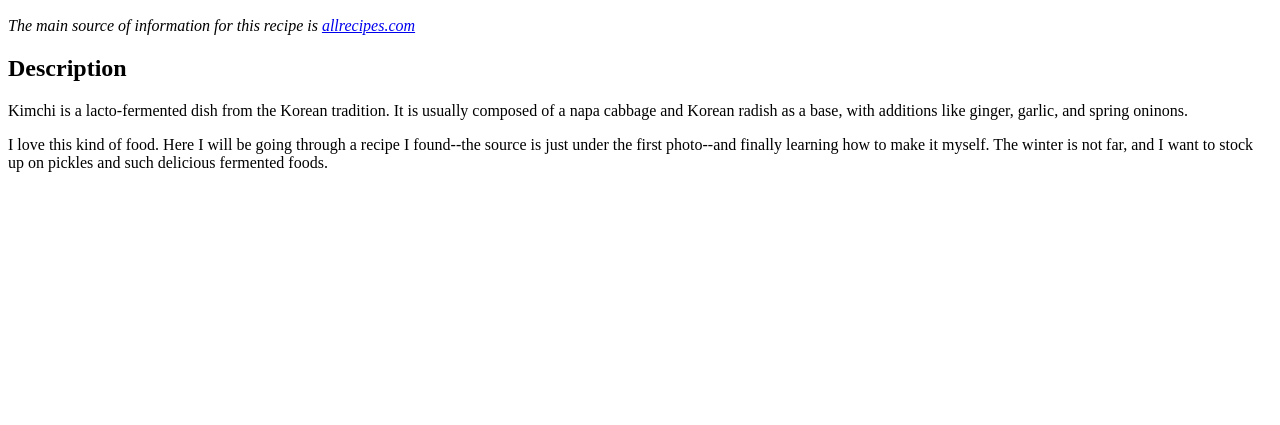
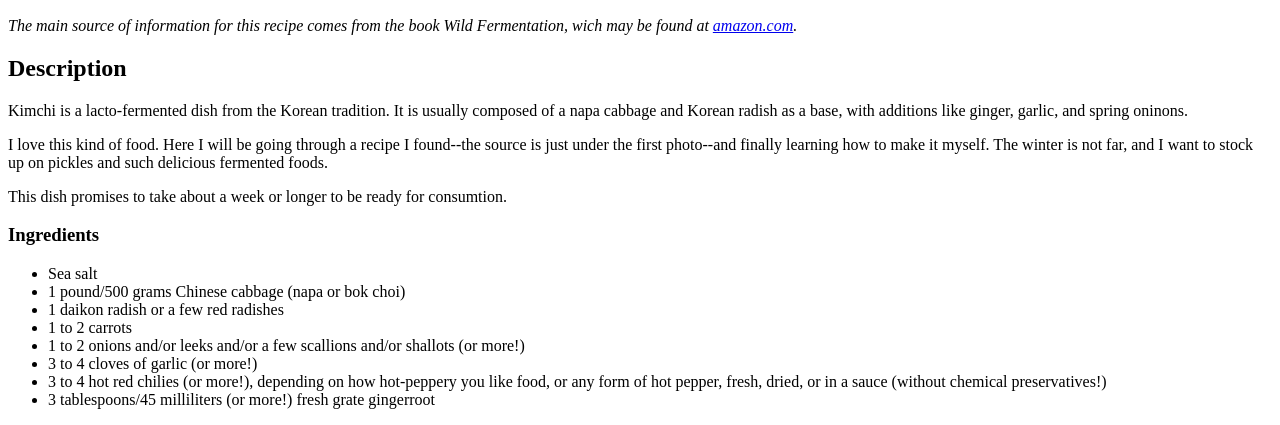
Before and after one commit to lorenzojavier/odin-recipes, a plain HTML site: page recipes/kimchi.html in a window 1280 px wide. Shown: the part 557-982 px from the top of the page. Before the commit the page ends 800 px from the top, so only its background shows below. Drawn offline with Linux system fonts and the light colour scheme.

Commit message:
Replace recipe source, add ingredients, expand description

```diff
--- a/recipes/kimchi.html
+++ b/recipes/kimchi.html
@@ -8,9 +8,21 @@
 <body>
   <h1>Kimchi</h1>
     <img src="../images/kimchi image --by Makafood from Pexels.jpg"  alt="Kimchi image --by Makafood from Pexels" height="50%" width="50%">
-    <p><em>The main source of information for this recipe is <a href="https://www.allrecipes.com/recipe/105179/spicy-cabbage-kimchi/>">allrecipes.com</a></em></p>
+    <p><em>The main source of information for this recipe comes from the book <cite>Wild Fermentation</cite>, wich may be found at <a href="https://www.amazon.com/Wild-Fermentation-Flavor-Nutrition-Live-Culture/dp/1603586288?ref_=nav_signin">amazon.com</a>.</em></p>
   <h2>Description</h2>
     <p>Kimchi is a lacto-fermented dish from the Korean tradition. It is usually composed of a napa cabbage and Korean radish as a base, with additions like ginger, garlic, and spring oninons.</p>
     <p>I love this kind of food. Here I will be going through a recipe I found--the source is just under the first photo--and finally learning how to make it myself. The winter is not far, and I want to stock up on pickles and such delicious fermented foods.</p>
-</body>
+    <p>This dish promises to take about a week or longer to be ready for consumtion.</p>
+    <h3>Ingredients</h3>
+      <ul>
+        <li>Sea salt</li>
+        <li>1 pound/500 grams Chinese cabbage (napa or bok choi)</li>
+        <li>1 daikon radish or a few red radishes</li>
+        <li>1 to 2 carrots</li>
+        <li>1 to 2 onions and/or leeks and/or a few scallions and/or shallots (or more!)</li>
+        <li>3 to 4 cloves of garlic (or more!)</li>
+        <li>3 to 4 hot red chilies (or more!), depending on how hot-peppery you like food, or any form of hot pepper, fresh, dried, or in a sauce (without chemical preservatives!)</li>
+        <li>3 tablespoons/45 milliliters (or more!) fresh grate gingerroot</li>
+      </ul>
+  </body>
 </html>
```
